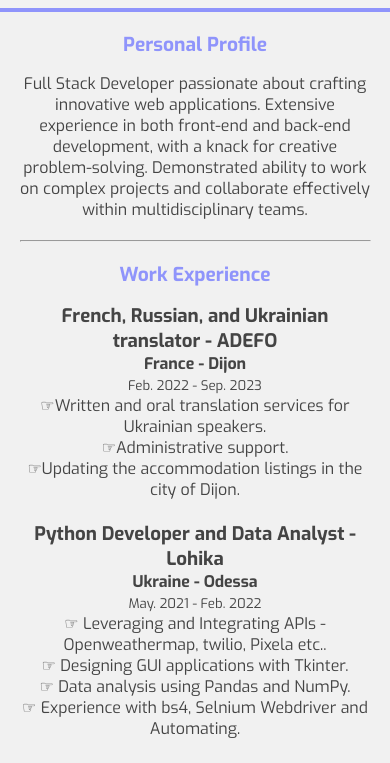
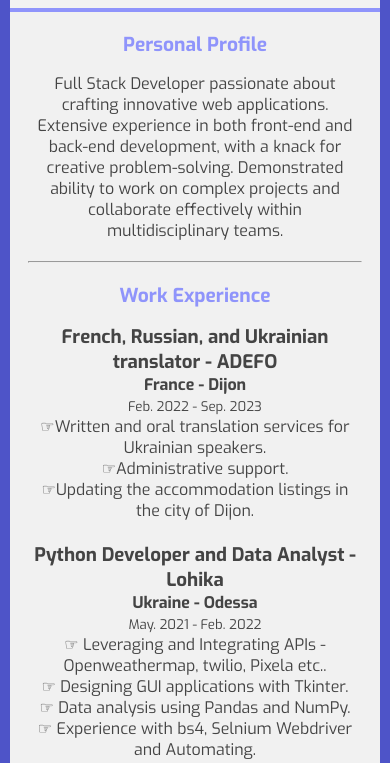
Before and after one commit to Oury90/MyCV, a plain HTML site: page index.html in a window 390 px wide. Shown: the part 179-942 px from the top of the page. Drawn offline with nearby package versions, Linux system fonts and the light colour scheme.

Commit message:
the seconde commit

```diff
--- a/css/style.css
+++ b/css/style.css
@@ -225,7 +225,7 @@ footer{
 @media only screen and (max-width: 425px) {
     .cv{
         background: #f1f1f1;
-        max-width: 90%;
+        max-width: 95%;
         margin: 0 auto;
         height: 100%;
     }
@@ -276,7 +276,7 @@ footer{
 @media only screen and (max-width: 768px) {
     .cv{
         background: #f1f1f1;
-        max-width: 900%;
+        max-width: 95%;
         margin: 0 auto;
         height: 100%;
     }
```
